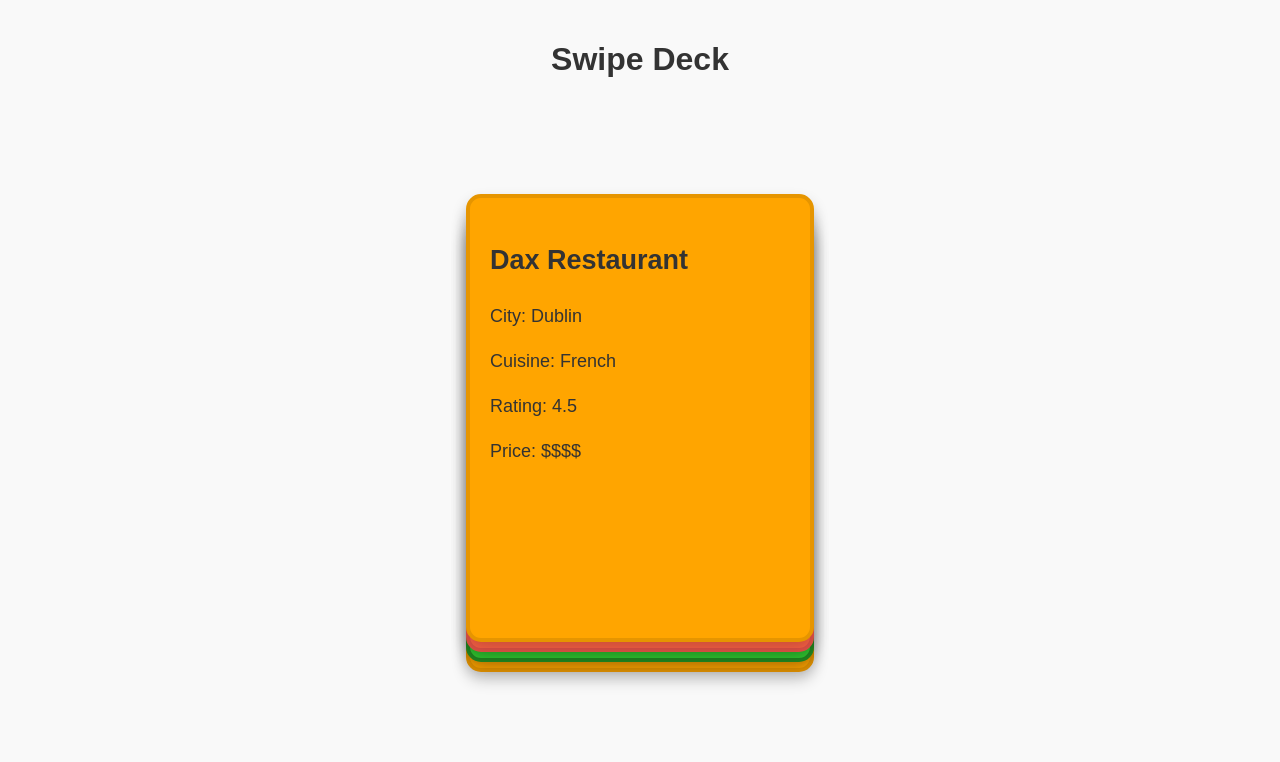
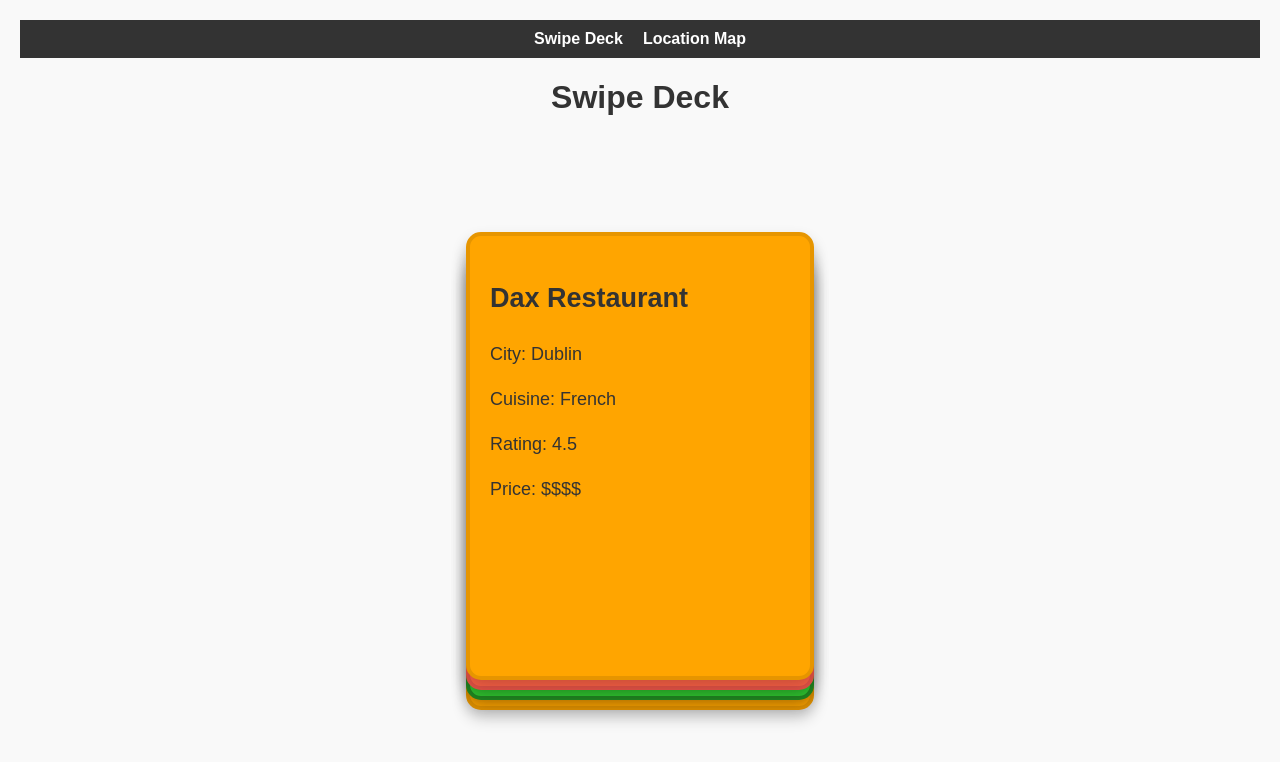
Before and after one commit to verifiedfinn/swipetizerserver, a React (Vite) app: page / in a window 1280 px wide. Shown: the top 762 px of the page. Built offline with nearby package versions, Linux system fonts and the light colour scheme.

Commit message:
Updated swipe functionality and added map feature

```diff
--- a/package.json
+++ b/package.json
@@ -6,12 +6,14 @@
         "start": "vite"
     },
     "dependencies": {
+        "@react-google-maps/api": "^2.20.6",
         "@react-spring/web": "^9.7.5",
         "@use-gesture/react": "^10.3.1",
         "@vitejs/plugin-react": "^4.3.4",
         "framer-motion": "^12.4.1",
         "react": "^18.3.1",
         "react-dom": "^18.3.1",
+        "react-router-dom": "^7.2.0",
         "react-swipeable": "^7.0.2",
         "react-tinder-card": "^1.6.4",
         "vite": "^6.1.0"
--- a/src/App.jsx
+++ b/src/App.jsx
@@ -1,5 +1,7 @@
 import React, { useState, useEffect } from "react";
 import { motion, AnimatePresence } from "framer-motion";
+import { BrowserRouter as Router, Routes, Route, Link } from "react-router-dom";
+import MapPage from "./mappage.jsx"; // Import the Map Page
 import "./styles.css";
 
 export default function App() {
@@ -34,10 +36,21 @@
   };
 
   return (
+    <Router>
       <div className="App">
+        {/* ✅ Navigation Bar */}
+        <nav className="navbar">
+          <Link to="/">Swipe Deck</Link>
+          <Link to="/map">Location Map</Link>
+        </nav>
+
+        {/* ✅ Routes: Home (Swipe Deck) & Map Page */}
+        <Routes>
+          <Route
+            path="/"
+            element={
+              <>
                 <h1>Swipe Deck</h1>
-
-      {/* ✅ "Liked" is GREEN, "Disliked" is RED */}
                 {swipeDirection && (
                   <motion.div
                     className={`action ${swipeDirection}`}
@@ -83,6 +96,12 @@
                     ))}
                   </AnimatePresence>
                 </div>
+              </>
+            }
+          />
+          <Route path="/map" element={<MapPage />} />
+        </Routes>
       </div>
+    </Router>
   );
 }
--- /dev/null
+++ b/src/mappage.jsx
@@ -0,0 +1,48 @@
+import React, { useState } from "react";
+import { GoogleMap, LoadScript, Marker } from "@react-google-maps/api";
+import { Link } from "react-router-dom";
+import "./styles.css";
+
+const containerStyle = {
+  width: "100%",
+  height: "500px",
+};
+
+const center = {
+  lat: 53.3498, // Default center (Dublin)
+  lng: -6.2603,
+};
+
+const MapPage = () => {
+  const [selectedLocation, setSelectedLocation] = useState(null);
+
+  const handleMapClick = (event) => {
+    setSelectedLocation({
+      lat: event.latLng.lat(),
+      lng: event.latLng.lng(),
+    });
+  };
+
+  return (
+    <div className="map-page">
+      <h1>Location Selection</h1>
+      <LoadScript googleMapsApiKey="YOUR_GOOGLE_MAPS_API_KEY">
+        <GoogleMap
+          mapContainerStyle={containerStyle}
+          center={center}
+          zoom={14}
+          onClick={handleMapClick}
+        >
+          {selectedLocation && <Marker position={selectedLocation} />}
+        </GoogleMap>
+      </LoadScript>
+
+      {/* ✅ Button to Go Back */}
+      <div className="back-button">
+        <Link to="/">⬅ Go Back</Link>
+      </div>
+    </div>
+  );
+};
+
+export default MapPage;
--- a/src/styles.css
+++ b/src/styles.css
@@ -87,3 +87,35 @@
   background-color: #ff6347; /* ✅ RED for Disliked */
   color: white;
 }
+
+.navbar {
+  display: flex;
+  justify-content: center;
+  gap: 20px;
+  padding: 10px;
+  background: #333;
+}
+
+.navbar a {
+  color: white;
+  text-decoration: none;
+  font-weight: bold;
+}
+
+.map-page {
+  text-align: center;
+  padding: 20px;
+}
+
+.back-button {
+  margin-top: 20px;
+}
+
+.back-button a {
+  display: inline-block;
+  padding: 10px 15px;
+  background: #ff5555;
+  color: white;
+  text-decoration: none;
+  border-radius: 5px;
+}
```
Also changed, not shown: 1 other file (tests, documents, lock files or other folders). Lines whose indentation alone changed are shown as unchanged.
